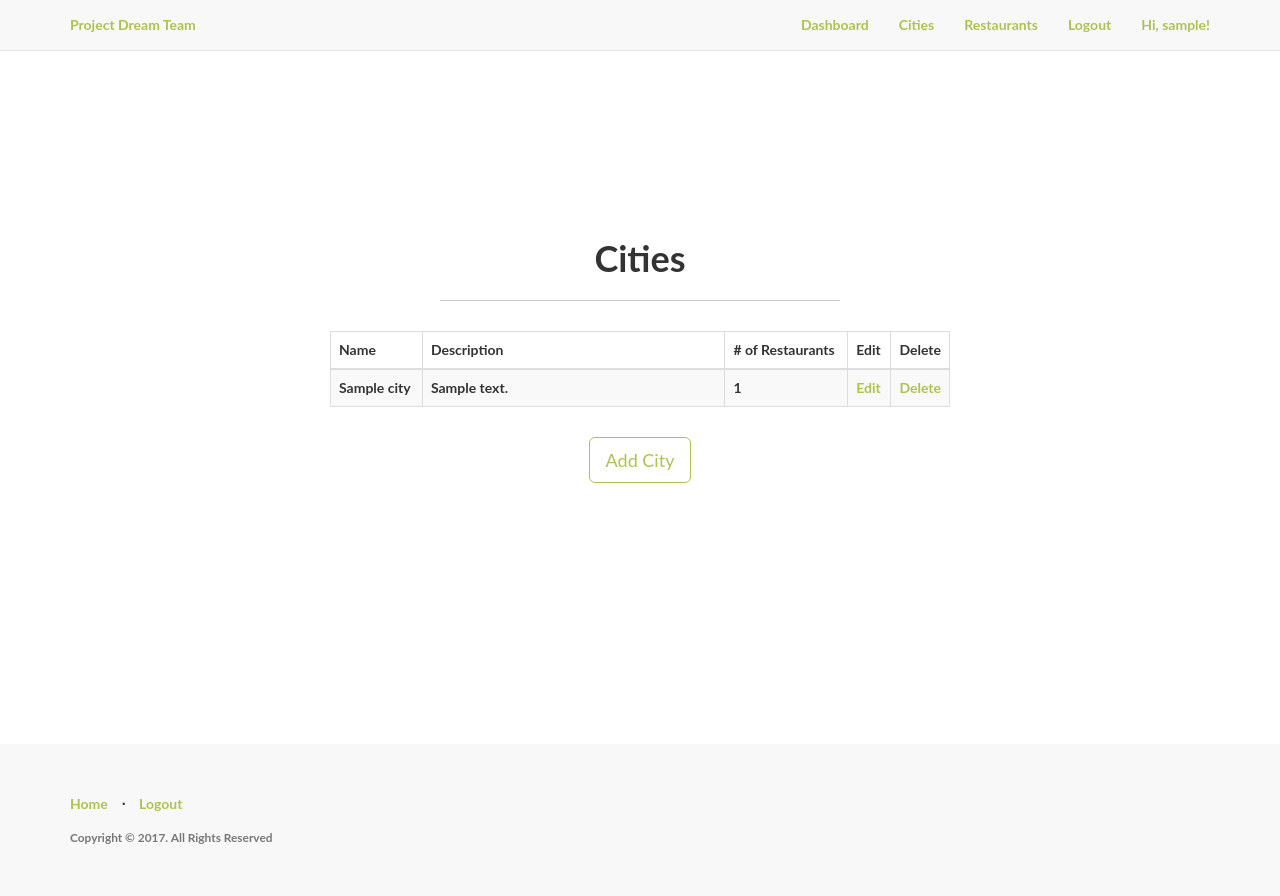
After one commit to lowderd/dreals, a Flask app: page /admin/cities in a window 1280 px wide. The commit adds this page. Run offline with Flask 2, Linux system fonts and the light colour scheme; a user stored in the database is signed in; tables that the repository leaves empty hold one stand-in row (values such as "Sample post"); parts of the project's set-up code (start-up, migrations or seed data) failed here and were passed over; some libraries are stand-ins or nearby versions.

Commit message:
Added ability to add cities and restaurants

```diff
--- a/app/admin/views.py
+++ b/app/admin/views.py
@@ -0,0 +1,203 @@
+# app/admin/views.py
+
+from flask import abort, flash, redirect, render_template, url_for
+from flask_login import current_user, login_required
+
+from . import admin
+from .forms import CityForm, RestaurantForm
+from .. import db
+from ..models import City, Restaurant
+
+
+def check_admin():
+    """
+    Prevent non-admins from accessing the page
+    """
+    if not current_user.is_admin:
+        abort(403)
+
+
+# City Views
+
+@admin.route('/cities', methods=['GET', 'POST'])
+@login_required
+def list_cities():
+    """
+    List all Cities
+    """
+    check_admin()
+
+    cities = City.query.all()
+
+    return render_template('admin/cities/cities.html',
+                           cities=cities, title="Cities")
+
+
+@admin.route('/cities/add', methods=['GET', 'POST'])
+@login_required
+def add_city():
+    """
+    Add a City to the database
+    """
+    check_admin()
+
+    add_city = True
+
+    form = CityForm()
+    if form.validate_on_submit():
+        city = City(name=form.name.data,
+                    description=form.description.data)
+        try:
+            # add City to the database
+            db.session.add(city)
+            db.session.commit()
+            flash('You have successfully added a new city.')
+        except:
+            # in case City name already exists
+            flash('Error: city name already exists.')
+
+        # redirect to cities page
+        return redirect(url_for('admin.list_cities'))
+
+    # load City template
+    return render_template('admin/cities/city.html', action="Add",
+                           add_city=add_city, form=form,
+                           title="Add City")
+
+
+@admin.route('/cities/edit/<int:id>', methods=['GET', 'POST'])
+@login_required
+def edit_city(id):
+    """
+    Edit a City
+    """
+    check_admin()
+
+    add_city = False
+
+    city = City.query.get_or_404(id)
+    form = CityForm(obj=city)
+    if form.validate_on_submit():
+        city.name = form.name.data
+        city.description = form.description.data
+        db.session.commit()
+        flash('You have successfully edited the city.')
+
+        # redirect to the Citys page
+        return redirect(url_for('admin.list_cities'))
+
+    form.description.data = city.description
+    form.name.data = city.name
+    return render_template('admin/cities/city.html', action="Edit",
+                           add_city=add_city, form=form,
+                           city=city, title="Edit City")
+
+
+@admin.route('/cities/delete/<int:id>', methods=['GET', 'POST'])
+@login_required
+def delete_city(id):
+    """
+    Delete a city from the database
+    """
+    check_admin()
+
+    city = City.query.get_or_404(id)
+    db.session.delete(city)
+    db.session.commit()
+    flash('You have successfully deleted the city.')
+
+    # redirect to the cities page
+    return redirect(url_for('admin.list_cities'))
+
+    return render_template(title="Delete City")
+
+
+@admin.route('/restaurants')
+@login_required
+def list_restaurants():
+    check_admin()
+    """
+    List all restaurants
+    """
+    restaurants = Restaurant.query.all()
+    return render_template('admin/restaurants/restaurants.html',
+                           restaurants=restaurants, title='restaurants')
+
+
+@admin.route('/restaurants/add', methods=['GET', 'POST'])
+@login_required
+def add_restaurant():
+    """
+    Add a restaurant to the database
+    """
+    check_admin()
+
+    add_restaurant = True
+
+    form = RestaurantForm()
+    if form.validate_on_submit():
+        restaurant = Restaurant(name=form.name.data,
+                                description=form.description.data)
+
+        try:
+            # add restaurant to the database
+            db.session.add(restaurant)
+            db.session.commit()
+            flash('You have successfully added a new restaurant.')
+        except:
+            # in case restaurant name already exists
+            flash('Error: restaurant name already exists.')
+
+        # redirect to the restaurants page
+        return redirect(url_for('admin.list_restaurants'))
+
+    # load restaurant template
+    return render_template('admin/restaurants/restaurant.html', add_restaurant=add_restaurant,
+                           form=form, title='Add Restaurant')
+
+
+@admin.route('/restaurants/edit/<int:id>', methods=['GET', 'POST'])
+@login_required
+def edit_restaurant(id):
+    """
+    Edit a restaurant
+    """
+    check_admin()
+
+    add_restaurant = False
+
+    restaurant = Restaurant.query.get_or_404(id)
+    form = RestaurantForm(obj=restaurant)
+    if form.validate_on_submit():
+        restaurant.name = form.name.data
+        restaurant.description = form.description.data
+        db.session.add(restaurant)
+        db.session.commit()
+        flash('You have successfully edited the restaurant.')
+
+        # redirect to the restaurants page
+        return redirect(url_for('admin.list_restaurants'))
+
+    form.description.data = restaurant.description
+    form.name.data = restaurant.name
+    return render_template('admin/restaurants/restaurant.html', add_restaurant=add_restaurant,
+                           form=form, title="Edit Restaurant")
+
+
+@admin.route('/restaurants/delete/<int:id>', methods=['GET', 'POST'])
+@login_required
+def delete_restaurant(id):
+    """
+    Delete a restaurant from the database
+    """
+    check_admin()
+
+    restaurant = Restaurant.query.get_or_404(id)
+    db.session.delete(restaurant)
+    db.session.commit()
+    flash('You have successfully deleted the restaurant.')
+
+    # redirect to the restaurants page
+    return redirect(url_for('admin.list_restaurants'))
+
+    return render_template(title="Delete Restaurant")
--- a/app/static/css/style.css
+++ b/app/static/css/style.css
@@ -107,3 +107,20 @@ p.copyright {
   height: 100%;
   margin: 0 auto -4em;
 }
+
+.outer {
+    display: table;
+    position: absolute;
+    height: 70%;
+    width: 100%;
+}
+
+.middle {
+    display: table-cell;
+    vertical-align: middle;
+}
+
+.inner {
+    margin-left: auto;
+    margin-right: auto;
+}
--- /dev/null
+++ b/app/templates/admin/cities/cities.html
@@ -0,0 +1,70 @@
+<!-- app/templates/admin/cities/cities.html -->
+
+{% import "bootstrap/utils.html" as utils %}
+{% extends "base.html" %}
+{% block title %}Cities{% endblock %}
+{% block body %}
+<div class="content-section">
+  <div class="outer">
+    <div class="middle">
+      <div class="inner">
+        <br/>
+        {{ utils.flashed_messages() }}
+        <br/>
+        <h1 style="text-align:center;">Cities</h1>
+        {% if cities %}
+          <hr class="intro-divider">
+          <div class="center">
+            <table class="table table-striped table-bordered">
+              <thead>
+                <tr>
+                  <th width="15%"> Name </th>
+                  <th width="50%"> Description </th>
+                  <th width="20%"> # of Restaurants </th>
+                  <th width="7%"> Edit </th>
+                  <th width="8%"> Delete </th>
+                </tr>
+              </thead>
+              <tbody>
+              {% for city in cities %}
+                <tr>
+                  <td> {{ city.name }} </td>
+                  <td> {{ city.description }} </td>
+                  <td>
+                    {% if city.restaurants %}
+                      {{ city   .restaurants.count() }}
+                    {% else %}
+                      0
+                    {% endif %}
+                  </td>
+                  <td>
+                    <a href="{{ url_for('admin.edit_city', id=city.id) }}">
+                      <i class="fa fa-pencil"></i> Edit
+                    </a>
+                  </td>
+                  <td>
+                    <a href="{{ url_for('admin.delete_city', id=city.id) }}">
+                      <i class="fa fa-trash"></i> Delete
+                    </a>
+                  </td>
+                </tr>
+              {% endfor %}
+              </tbody>
+            </table>
+          </div>
+          <div style="text-align: center">
+        {% else %}
+          <div style="text-align: center">
+            <h3> No cities have been added. </h3>
+            <hr class="intro-divider">
+        {% endif %}
+          <a href="{{ url_for('admin.add_city') }}" class="btn btn-default btn-lg">
+            <i class="fa fa-plus"></i>
+            Add City
+          </a>
+        </div>
+      </div>
+    </div>
+  </div>
+</div>
+{% endblock %}
--- a/app/templates/base.html
+++ b/app/templates/base.html
@@ -23,9 +23,15 @@
           <div class="collapse navbar-collapse" id="bs-example-navbar-collapse-1">
               <ul class="nav navbar-nav navbar-right">
                 {% if current_user.is_authenticated %}
-                  <li><a href="{{ url_for('home.dashboard') }}">Dashboard</a></li>
-                  <li><a href="{{ url_for('auth.logout') }}">Logout</a></li>
-                  <li><a><i class="fa fa-user"></i>  Hi, {{ current_user.username }}!</a></li>
+                  {% if current_user.is_admin %}
+                    <li><a href="{{ url_for('home.admin_dashboard') }}">Dashboard</a></li>
+                    <li><a href="{{ url_for('admin.list_cities') }}">Cities</a></li>
+                    <li><a href="{{ url_for('admin.list_restaurants') }}">Restaurants</a></li>
+                  {% else %}
+                    <li><a href="{{ url_for('home.dashboard') }}">Dashboard</a></li>
+                  {% endif %}
+                    <li><a href="{{ url_for('auth.logout') }}">Logout</a></li>
+                    <li><a><i class="fa fa-user"></i>  Hi, {{ current_user.username }}!</a></li>
                 {% else %}
                   <li><a href="{{ url_for('home.homepage') }}">Home</a></li>
                   <li><a href="{{ url_for('auth.register') }}">Register</a></li>
@@ -55,7 +61,7 @@
                         <li><a href="{{ url_for('auth.login') }}">Login</a></li>
                       {% endif %}
                     </ul>
-                    <p class="copyright text-muted small">Copyright © 2016. All Rights Reserved</p>
+                    <p class="copyright text-muted small">Copyright © 2017. All Rights Reserved</p>
                 </div>
             </div>
         </div>
```
Also changed, not shown: app/admin/forms.py (+23 -0 lines), app/auth/views.py (+5 -6 lines), app/home/views.py (+15 -2 lines), app/models.py (+22 -7 lines), app/templates/admin/cities/city.html (added, +30 -0 lines), app/templates/admin/restaurants/restaurant.html (added, +30 -0 lines), app/templates/admin/restaurants/restaurants.html (added, +70 -0 lines), app/templates/home/admin_dashboard.html (added, +20 -0 lines), migrations/versions/8bd0c02fe88b_.py (deleted, +0 -49 lines).
